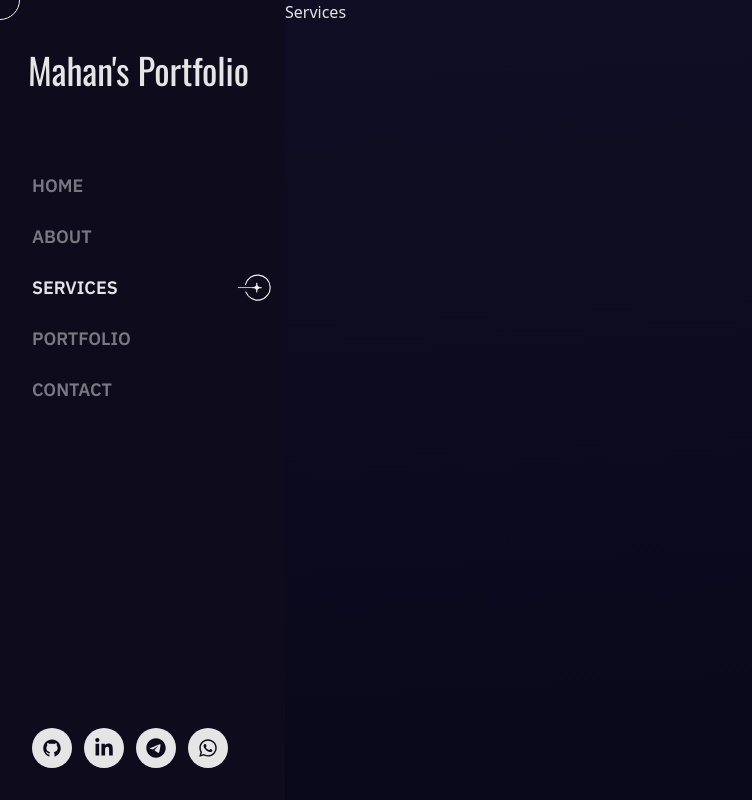
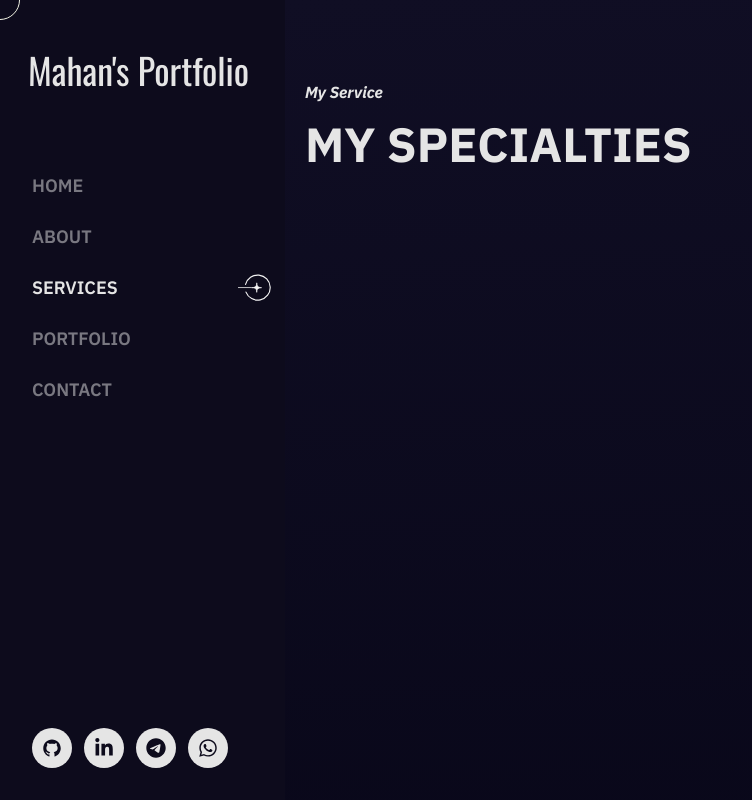
Before and after one commit to Mahaan10/personalPortfolio, a React (Vite) app: page /services in a window 1280 px wide. Shown: the whole page, without its empty margins (0-752 px from the left). Built offline with nearby package versions, Linux system fonts and the light colour scheme.

Commit message:
services page started...

```diff
--- a/src/components/Services.jsx
+++ b/src/components/Services.jsx
@@ -1,7 +1,25 @@
-import React from "react";
+import "aos/dist/aos.css";
+import AOS from "aos";
+import { useEffect } from "react";
 
 function Services() {
-  return <div>Services</div>;
+  useEffect(() => {
+    AOS.init({
+      duration: 1000,
+      easing: "ease-in-out",
+      once: true,
+      delay: 400,
+    });
+  }, []);
+
+  return (
+    <div className="font-ibm pt-[80px] pl-5" data-aos="fade-down">
+      <div className="flex flex-col gap-y-4 font-bold">
+        <p className="italic">My Service</p>
+        <p className="uppercase text-5xl">My Specialties</p>
+      </div>
+    </div>
+  );
 }
 
 export default Services;
```
